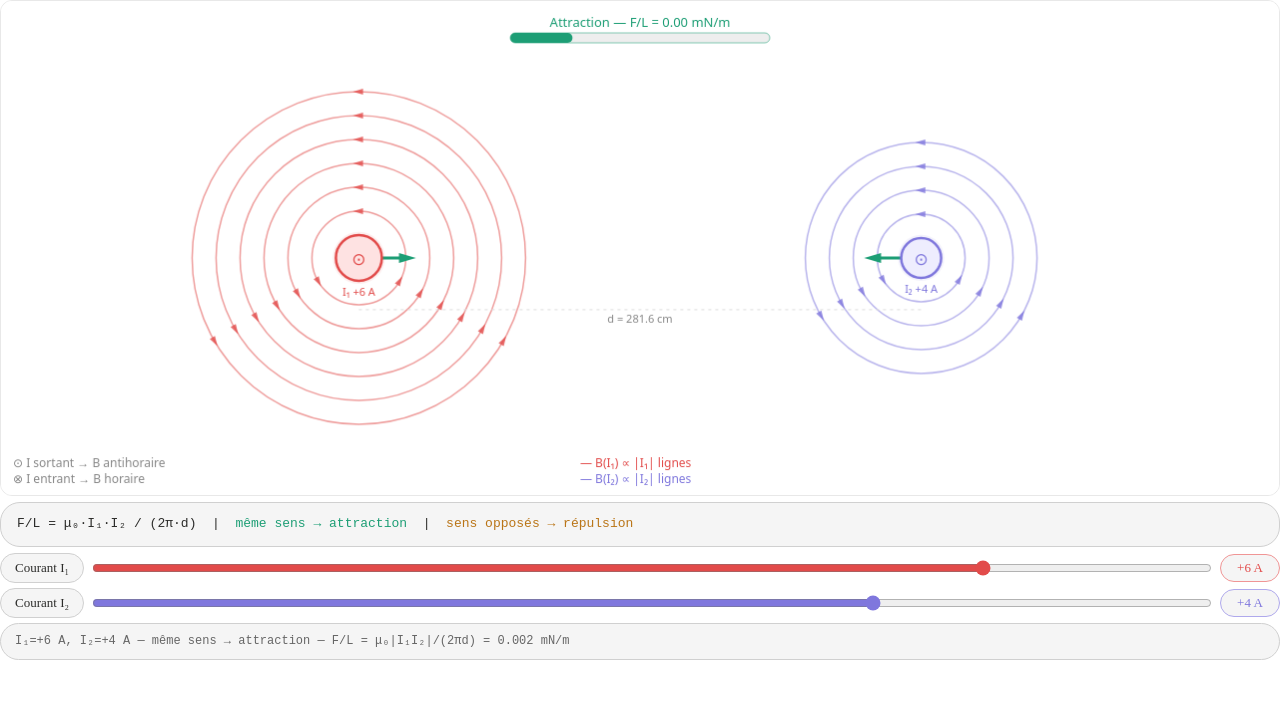
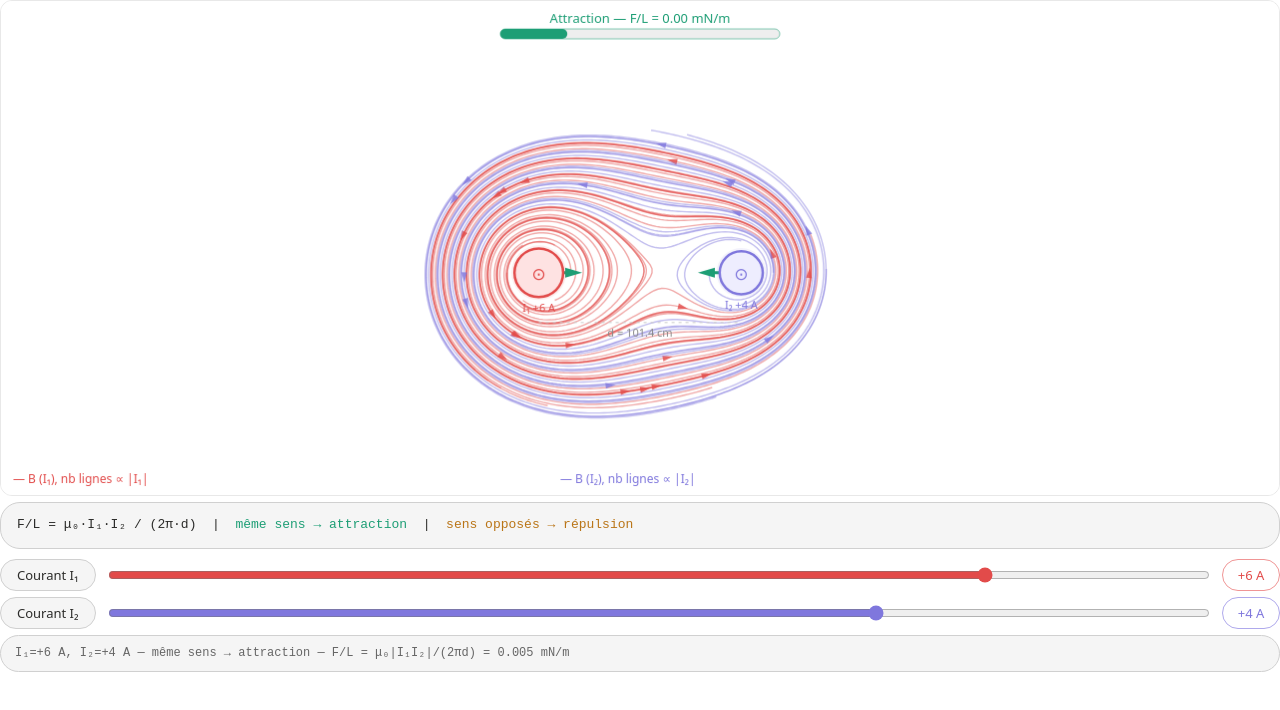
Before and after one commit to sfascienceforall-cell/forces-magn-tique-sur-fils-, a plain HTML site: page index.html in a window 1280 px wide. Drawn offline with Linux system fonts and the light colour scheme; animation ran at ten frames a second.

Commit message:
Update index.html

```diff
--- a/index.html
+++ b/index.html
@@ -1,14 +1,23 @@
-
+<!DOCTYPE html>
+<html lang="fr">
+<head>
+<meta charset="UTF-8">
+<meta name="viewport" content="width=device-width, initial-scale=1.0">
+<title>Force entre fils parallèles — corrigé</title>
 <style>
 *{box-sizing:border-box;margin:0;padding:0;}
-canvas{display:block;border-radius:12px;border:1.5px solid #e8e8e8;}
-.btn{padding:7px 16px;border-radius:20px;font-size:13px;font-weight:500;cursor:pointer;border:1.5px solid #d0d0d0;background:#fff;color:#2c2c2a;}
+body{background:#ffffff;font-family:system-ui,-apple-system,sans-serif;}
+canvas{display:block;border-radius:12px;border:1.5px solid #e8e8e8;touch-action:none;cursor:grab;}
+.btn{padding:8px 20px;border-radius:20px;font-size:13px;font-weight:500;cursor:pointer;border:1.5px solid #d0d0d0;background:#ffffff;color:#2c2c2a;}
 .btn.on{border-color:#185fa5;background:#e6f1fb;color:#185fa5;}
-.row{display:flex;align-items:center;gap:8px;margin:5px 0;flex-wrap:wrap;}
-.lbl{font-size:13px;font-weight:500;color:#2c2c2a;background:#f5f5f5;border:1.5px solid #d0d0d0;border-radius:20px;padding:6px 14px;white-space:nowrap;}
-.val{min-width:60px;text-align:center;font-size:13px;font-weight:500;background:#f5f5f5;border:1.5px solid #d0d0d0;border-radius:20px;padding:5px 10px;}
-.fml{font-size:13px;padding:9px 16px;border-radius:20px;background:#f5f5f5;border:1.5px solid #d0d0d0;color:#2c2c2a;margin:6px 0;font-family:ui-monospace,monospace;line-height:1.9;}
+.row{display:flex;align-items:center;gap:12px;margin:6px 0;flex-wrap:wrap;}
+.lbl{font-size:13px;font-weight:500;color:#2c2c2a;background:#f5f5f5;border:1.5px solid #d0d0d0;border-radius:20px;padding:6px 16px;white-space:nowrap;}
+.val{min-width:58px;text-align:center;font-size:13px;font-weight:500;background:#f5f5f5;border:1.5px solid #d0d0d0;border-radius:20px;padding:6px 10px;}
+.fml{font-size:13px;padding:10px 16px;border-radius:20px;background:#f5f5f5;border:1.5px solid #d0d0d0;color:#2c2c2a;margin:6px 0 10px;font-family:ui-monospace,monospace;line-height:1.9;display:block;width:100%;}
+#info{font-size:13px;padding:10px 16px;border-radius:20px;background:#f5f5f5;border:1.5px solid #d0d0d0;color:#2c2c2a;margin:6px 0;font-family:ui-monospace,monospace;line-height:1.8;}
 </style>
+</head>
+<body>
 
 <canvas id="cv" style="width:100%;height:62vh;min-height:340px;"></canvas>
 
@@ -17,177 +26,236 @@ canvas{display:block;border-radius:12px;border:1.5px solid #e8e8e8;}
 </div>
 <div class="row">
   <span class="lbl">Courant I₁</span>
-  <input type="range" id="i1" min="-10" max="10" value="6" step="1" style="flex:1;accent-color:#E24B4A;">
-  <span class="val" id="i1v" style="color:#E24B4A;border-color:#f09595;">+6 A</span>
+  <input type="range" id="i1" min="-10" max="10" value="6" step="1" style="flex:1;accent-color:#E24B4A;cursor:pointer;">
+  <span class="val" id="i1v" style="color:#E24B4A;border-color:#f09595;background:#fff;">+6 A</span>
 </div>
 <div class="row">
   <span class="lbl">Courant I₂</span>
-  <input type="range" id="i2" min="-10" max="10" value="4" step="1" style="flex:1;accent-color:#7F77DD;">
-  <span class="val" id="i2v" style="color:#7F77DD;border-color:#AFA9EC;">+4 A</span>
+  <input type="range" id="i2" min="-10" max="10" value="4" step="1" style="flex:1;accent-color:#7F77DD;cursor:pointer;">
+  <span class="val" id="i2v" style="color:#7F77DD;border-color:#AFA9EC;background:#fff;">+4 A</span>
 </div>
 <div id="info" style="font-size:12px;padding:7px 14px;border-radius:20px;background:#f5f5f5;border:1.5px solid #d0d0d0;color:#666;margin:4px 0;font-family:ui-monospace,monospace;line-height:1.8;"></div>
 
 <script>
-const cv=document.getElementById('cv');
-let W=0,H=0,animT=0;
-const MU0=4*Math.PI*1e-7;
+const cv = document.getElementById('cv');
+let W = 0, H = 0, animT = 0;
+const MU0 = 4 * Math.PI * 1e-7;
 
-document.getElementById('i1').addEventListener('input',function(){
-  document.getElementById('i1v').textContent=(parseFloat(this.value)>=0?'+':'')+this.value+' A';
+// Positions normalisées des fils
+const wires = [{ nx: -0.22, ny: 0 }, { nx: 0.22, ny: 0 }];
+
+document.getElementById('i1').addEventListener('input', function () {
+  document.getElementById('i1v').textContent = (parseFloat(this.value) >= 0 ? '+' : '') + this.value + ' A';
 });
-document.getElementById('i2').addEventListener('input',function(){
-  document.getElementById('i2v').textContent=(parseFloat(this.value)>=0?'+':'')+this.value+' A';
+document.getElementById('i2').addEventListener('input', function () {
+  document.getElementById('i2v').textContent = (parseFloat(this.value) >= 0 ? '+' : '') + this.value + ' A';
 });
 
-function syncSize(){
-  const r=cv.getBoundingClientRect();
-  const nW=Math.round(r.width)||700,nH=Math.round(r.height)||360;
-  if(nW!==W||nH!==H){W=nW;H=nH;cv.width=W;cv.height=H;}
+function syncSize() {
+  const r = cv.getBoundingClientRect();
+  const nW = Math.round(r.width) || 700, nH = Math.round(r.height) || 360;
+  if (nW !== W || nH !== H) { W = nW; H = nH; cv.width = W; cv.height = H; }
 }
 
-// Les deux fils sont toujours séparés dans leurs moitiés du canvas
-function getW1x(){return W*0.28;}
-function getW2x(){return W*0.72;}
-function getWy() {return H*0.52;}
+function cpx(w) { return W * 0.5 + w.nx * W * 0.36; }
+function cpy(w) { return H * 0.55 + w.ny * H * 0.3; }
 
-function arrowHead(ctx,x,y,dx,dy,size,col){
-  const l=Math.sqrt(dx*dx+dy*dy);if(l<0.001)return;
-  ctx.fillStyle=col;ctx.save();ctx.translate(x,y);ctx.rotate(Math.atan2(dy/l,dx/l));
-  ctx.beginPath();ctx.moveTo(size,0);ctx.lineTo(-size*.7,-size*.5);ctx.lineTo(-size*.7,size*.5);ctx.closePath();ctx.fill();ctx.restore();
+/**
+ * Champ B d'UN fil infini en (px, py), fil situé en (wx, wy), portant le courant I (en z).
+ *
+ * RÈGLE DE LA MAIN DROITE :
+ *   Fil dans la direction +z (courant positif sorti de la page ⊙) :
+ *   B tourne dans le sens trigonométrique (antihoraire) autour du fil.
+ *   En coordonnées 2D canvas (y vers le bas), le sens anti-horaire est :
+ *     - Au-dessus du fil (dy < 0) → B pointe vers la droite (+x)
+ *     - À droite du fil (dx > 0)  → B pointe vers le bas (+y)
+ *   Soit : B ∝ I · (dy, -dx) / r²
+ *   (et non (-dy, dx) qui serait le sens horaire)
+ *
+ *   Pour un courant négatif (⊗, rentrant dans la page), le sens s'inverse.
+ */
+function fieldBsingle(px, py, wx, wy, I) {
+  const dx = px - wx, dy = py - wy;
+  const r2 = dx * dx + dy * dy;
+  if (r2 < 25) return { Bx: 0, By: 0 };
+  // Magnitude : B = μ₀|I| / (2π r), normalisée pour le tracé
+  const B = MU0 * Math.abs(I) / (2 * Math.PI * Math.sqrt(r2) * 0.005);
+  const sign = I > 0 ? 1 : -1;
+  const r = Math.sqrt(r2);
+  // Vecteur tangentiel anti-horaire en coord. canvas : (dy, -dx) / r
+  // ⚠️  EN CANVAS y est VERS LE BAS, donc "anti-horaire visuel" = (dy, -dx)
+  //     Ce qui correspond bien à la règle de la main droite pour I > 0 (⊙)
+  return { Bx: sign * B * (dy / r), By: sign * B * (-dx / r) };
 }
 
-// Cercle analytique exact avec flèches dans le bon sens
-// I > 0 (⊙) → B antihoraire visuel → tangente = (+sinθ, −cosθ)
-// I < 0 (⊗) → B horaire visuel     → tangente = (−sinθ, +cosθ)
-// Rayon max clampé pour ne pas dépasser la moitié du canvas (ne pas envahir l'autre fil)
-function drawCircleLine(ctx,cx,cy,r,I,col,maxR){
-  if(r<4||I===0)return;
-  // Clipper le rayon pour ne pas dépasser maxR
-  const rDraw=Math.min(r,maxR);
-  const sens=I>0?1:-1;
+// Champ total des deux fils
+function totalField(px, py, I1, I2) {
+  const { Bx: b1x, By: b1y } = fieldBsingle(px, py, cpx(wires[0]), cpy(wires[0]), I1);
+  const { Bx: b2x, By: b2y } = fieldBsingle(px, py, cpx(wires[1]), cpy(wires[1]), I2);
+  return { Bx: b1x + b2x, By: b1y + b2y };
+}
 
-  ctx.beginPath();
-  ctx.arc(cx,cy,rDraw,0,Math.PI*2);
-  ctx.strokeStyle=col+'88';ctx.lineWidth=1.5;ctx.stroke();
+function arrowHead(ctx, x, y, dx, dy, size, col) {
+  const l = Math.sqrt(dx * dx + dy * dy); if (l < 0.001) return;
+  ctx.fillStyle = col; ctx.save(); ctx.translate(x, y);
+  ctx.rotate(Math.atan2(dy / l, dx / l));
+  ctx.beginPath(); ctx.moveTo(size, 0); ctx.lineTo(-size * .7, -size * .5); ctx.lineTo(-size * .7, size * .5);
+  ctx.closePath(); ctx.fill(); ctx.restore();
+}
 
-  // 3 flèches réparties à 0°, 120°, 240° + offset π/6
-  const nArrows=3;
-  for(let k=0;k<nArrows;k++){
-    const ang=k*2*Math.PI/nArrows+Math.PI/6;
-    const ax=cx+rDraw*Math.cos(ang);
-    const ay=cy+rDraw*Math.sin(ang);
-    const tx= sens*Math.sin(ang);
-    const ty=-sens*Math.cos(ang);
-    arrowHead(ctx,ax,ay,tx,ty,6,col+'cc');
+/**
+ * Trace une ligne de champ depuis le point de départ (sx, sy)
+ * en suivant le champ TOTAL (intégration Euler).
+ * Le sens de parcours est celui du champ B au point de départ.
+ */
+function traceLine(ctx, sx, sy, col, I1, I2) {
+  let x = sx, y = sy;
+  const ox = x, oy = y;
+  ctx.beginPath(); ctx.moveTo(x, y);
+  ctx.strokeStyle = col + '77'; ctx.lineWidth = 1.4;
+  const pts = [{ x, y }];
+  for (let s = 0; s < 1200; s++) {
+    const { Bx, By } = totalField(x, y, I1, I2);
+    const Bn = Math.sqrt(Bx * Bx + By * By); if (Bn < 1e-12) break;
+    const step = 4;
+    x += step * Bx / Bn;
+    y += step * By / Bn;
+    if (x < -10 || x > W + 10 || y < -10 || y > H + 10) break;
+    ctx.lineTo(x, y);
+    pts.push({ x, y, dx: step * Bx / Bn, dy: step * By / Bn });
+    if (s > 80 && Math.sqrt((x - ox) ** 2 + (y - oy) ** 2) < 8) break;
+  }
+  ctx.stroke();
+  for (const frac of [0.25, 0.55, 0.82]) {
+    const idx = Math.floor(frac * pts.length);
+    if (!pts[idx] || !pts[idx].dx) continue;
+    arrowHead(ctx, pts[idx].x, pts[idx].y, pts[idx].dx, pts[idx].dy, 6, col + 'cc');
   }
 }
 
-function draw(){
-  syncSize();animT+=0.02;
-  const I1=parseFloat(document.getElementById('i1').value);
-  const I2=parseFloat(document.getElementById('i2').value);
-  const ctx=cv.getContext('2d');
-  ctx.fillStyle='#fff';ctx.fillRect(0,0,W,H);
+let I1 = 6, I2 = 4;
 
-  const w1x=getW1x(),w2x=getW2x(),wy=getWy();
+function draw() {
+  syncSize(); animT += 0.02;
+  I1 = parseFloat(document.getElementById('i1').value);
+  I2 = parseFloat(document.getElementById('i2').value);
 
-  // Rayon de base du fil (visuel)
-  const r1base=14+Math.abs(I1)*1.5;
-  const r2base=14+Math.abs(I2)*1.5;
+  const ctx = cv.getContext('2d');
+  ctx.fillStyle = '#fff'; ctx.fillRect(0, 0, W, H);
 
-  // Nombre de cercles = |I| (max 10)
-  const nL1=Math.min(10,Math.max(0,Math.round(Math.abs(I1))));
-  const nL2=Math.min(10,Math.max(0,Math.round(Math.abs(I2))));
+  const cx1 = cpx(wires[0]), cy1 = cpy(wires[0]);
+  const cx2 = cpx(wires[1]), cy2 = cpy(wires[1]);
 
-  // Espacement régulier entre les cercles : 24px entre chaque
-  const spacing=24;
+  /**
+   * DENSITÉ DE LIGNES : nL lignes réparties UNIFORMÉMENT sur 360° autour du fil.
+   * On utilise nL = min(10, |I|), avec des angles uniformément espacés.
+   * Les rayons de départ sont fixes (assez proches du fil pour rester dans la zone).
+   *
+   * Pourquoi angles uniformément répartis ?
+   *   → Une densité de lignes uniforme en angle représente correctement
+   *     un champ isotrope autour d'un fil infini (B ne dépend que de r).
+   */
+  const nL1 = Math.min(10, Math.max(0, Math.round(Math.abs(I1))));
+  const nL2 = Math.min(10, Math.max(0, Math.round(Math.abs(I2))));
 
-  // Rayon max = distance jusqu'au bord de la moitié du canvas attribuée à ce fil
-  // Pour fil 1 : droit → jusqu'à (w1x+w2x)/2, gauche → jusqu'à w1x
-  const midX=(w1x+w2x)/2;
-  const maxR1=Math.min(midX-w1x-4, w1x-4, H*0.44); // limité au demi-espace et au canvas
-  const maxR2=Math.min(w2x-midX-4, W-w2x-4, H*0.44);
+  // Rayon de départ unique (relativement proche du fil)
+  const startR = 32;
 
-  // Cercles fil 1
-  for(let li=0;li<nL1;li++){
-    const r=r1base+spacing*(li+1);
-    drawCircleLine(ctx,w1x,wy,r,I1,'#E24B4A',maxR1);
+  // Lignes fil 1 — nL1 lignes à angles équirépartis
+  for (let li = 0; li < nL1; li++) {
+    const angle = (2 * Math.PI * li) / nL1;
+    const sx = cx1 + startR * Math.cos(angle);
+    const sy = cy1 + startR * Math.sin(angle);
+    traceLine(ctx, sx, sy, '#E24B4A', I1, I2);
   }
 
-  // Cercles fil 2
-  for(let li=0;li<nL2;li++){
-    const r=r2base+spacing*(li+1);
-    drawCircleLine(ctx,w2x,wy,r,I2,'#7F77DD',maxR2);
+  // Lignes fil 2 — nL2 lignes à angles équirépartis
+  for (let li = 0; li < nL2; li++) {
+    const angle = (2 * Math.PI * li) / nL2;
+    const sx = cx2 + startR * Math.cos(angle);
+    const sy = cy2 + startR * Math.sin(angle);
+    traceLine(ctx, sx, sy, '#7F77DD', I1, I2);
   }
 
+  // Distance entre fils
+  const dx = cx2 - cx1, dy = cy2 - cy1;
+  const d = Math.sqrt(dx * dx + dy * dy);
+  const dM = d * 0.005; // en mètres (1 pixel = 0.005 m)
+
   // Force par unité de longueur
-  const d=Math.abs(w2x-w1x);
-  const dM=d*0.005;
-  const FperL=(I1!==0&&I2!==0)?MU0*Math.abs(I1*I2)/(2*Math.PI*dM):0;
-  const attract=I1*I2>0;
-  const arrowCol=attract?'#1D9E75':'#BA7517';
-  const maxF=MU0*100/(2*Math.PI*dM);
-  const ratio=Math.min(FperL/(maxF||1),1);
-  const arrowLen=ratio*(midX-w1x)*0.55+10;
+  const FperL = (I1 !== 0 && I2 !== 0) ? MU0 * Math.abs(I1 * I2) / (2 * Math.PI * dM) : 0;
+  const attract = I1 * I2 > 0;
+  const arrowCol = attract ? '#1D9E75' : '#BA7517';
+  const maxF = MU0 * 100 / (2 * Math.PI * dM);
+  const ratio = Math.min(FperL / maxF, 1);
+  const arrowLen = ratio * Math.min(W, H) * 0.18 + 12;
 
-  // Flèches de force
-  if(FperL>0){
-    const s1=attract?1:-1,s2=attract?-1:1;
-    ctx.strokeStyle=arrowCol;ctx.lineWidth=3;
-    ctx.beginPath();ctx.moveTo(w1x,wy);ctx.lineTo(w1x+s1*arrowLen,wy);ctx.stroke();
-    arrowHead(ctx,w1x+s1*arrowLen,wy,s1,0,10,arrowCol);
-    ctx.beginPath();ctx.moveTo(w2x,wy);ctx.lineTo(w2x+s2*arrowLen,wy);ctx.stroke();
-    arrowHead(ctx,w2x+s2*arrowLen,wy,s2,0,10,arrowCol);
+  // Flèches de force sur les fils
+  if (FperL > 0 && d > 0) {
+    const ux = (cx2 - cx1) / d, uy = (cy2 - cy1) / d;
+    const s1 = attract ? 1 : -1, s2 = attract ? -1 : 1;
+    ctx.strokeStyle = arrowCol; ctx.lineWidth = 3;
+    ctx.beginPath(); ctx.moveTo(cx1, cy1); ctx.lineTo(cx1 + ux * s1 * arrowLen, cy1 + uy * s1 * arrowLen); ctx.stroke();
+    arrowHead(ctx, cx1 + ux * s1 * arrowLen, cy1 + uy * s1 * arrowLen, ux * s1, uy * s1, 10, arrowCol);
+    ctx.beginPath(); ctx.moveTo(cx2, cy2); ctx.lineTo(cx2 + ux * s2 * arrowLen, cy2 + uy * s2 * arrowLen); ctx.stroke();
+    arrowHead(ctx, cx2 + ux * s2 * arrowLen, cy2 + uy * s2 * arrowLen, ux * s2, uy * s2, 10, arrowCol);
   }
 
-  // Barre force centrée en haut
-  const barTotalW=Math.min(W*0.5,260);
-  const barY=32,barX=W/2-barTotalW/2;
-  const barFill=barTotalW*ratio;
-  ctx.fillStyle='#eee';ctx.beginPath();ctx.roundRect(barX,barY,barTotalW,10,5);ctx.fill();
-  if(barFill>0){ctx.fillStyle=arrowCol;ctx.beginPath();ctx.roundRect(barX,barY,barFill,10,5);ctx.fill();}
-  ctx.strokeStyle=arrowCol+'88';ctx.lineWidth=1;ctx.beginPath();ctx.roundRect(barX,barY,barTotalW,10,5);ctx.stroke();
-  ctx.font='500 13px system-ui';ctx.textAlign='center';ctx.fillStyle=arrowCol;
-  ctx.fillText((attract?'Attraction':'Répulsion')+' — F/L = '+(FperL*1000).toFixed(2)+' mN/m',W/2,barY-6);
+  // Barre d'intensité force
+  const barTotalW = Math.min(W * 0.55, 280);
+  const barH = 10;
+  const barX = W / 2 - barTotalW / 2;
+  const barY = 28;
+  const barFill = barTotalW * ratio;
 
-  // Distance
-  ctx.strokeStyle='#ddd';ctx.lineWidth=1;ctx.setLineDash([3,4]);
-  ctx.beginPath();ctx.moveTo(w1x,wy+52);ctx.lineTo(w2x,wy+52);ctx.stroke();ctx.setLineDash([]);
-  ctx.font='11px system-ui';ctx.textAlign='center';ctx.fillStyle='#888';
-  ctx.fillText('d = '+(dM*100).toFixed(1)+' cm',(w1x+w2x)/2,wy+65);
+  ctx.fillStyle = '#eee'; ctx.beginPath(); ctx.roundRect(barX, barY, barTotalW, barH, 5); ctx.fill();
+  if (barFill > 0) {
+    ctx.fillStyle = arrowCol; ctx.beginPath(); ctx.roundRect(barX, barY, barFill, barH, 5); ctx.fill();
+  }
+  ctx.strokeStyle = arrowCol + '88'; ctx.lineWidth = 1; ctx.beginPath(); ctx.roundRect(barX, barY, barTotalW, barH, 5); ctx.stroke();
+
+  ctx.font = '500 13px system-ui'; ctx.textAlign = 'center'; ctx.fillStyle = arrowCol;
+  ctx.fillText((attract ? 'Attraction' : 'Répulsion') + ' — F/L = ' + (FperL * 1000).toFixed(2) + ' mN/m', W / 2, barY - 6);
+
+  // Distance label
+  ctx.strokeStyle = '#ccc'; ctx.lineWidth = 1; ctx.setLineDash([3, 4]);
+  ctx.beginPath(); ctx.moveTo(cx1, cy1 + 50); ctx.lineTo(cx2, cy2 + 50); ctx.stroke(); ctx.setLineDash([]);
+  ctx.font = '11px system-ui'; ctx.textAlign = 'center'; ctx.fillStyle = '#888';
+  ctx.fillText('d = ' + (dM * 100).toFixed(1) + ' cm', (cx1 + cx2) / 2, (cy1 + cy2) / 2 + 64);
 
   // Fils
-  const wData=[
-    {I:I1,cx:w1x,col:'#E24B4A',bg:'#fee2e2',lbl:'I₁'},
-    {I:I2,cx:w2x,col:'#7F77DD',bg:'#EEEDFE',lbl:'I₂'}
+  const wData = [
+    { I: I1, cx: cx1, cy: cy1, col: '#E24B4A', bg: '#fee2e2', lbl: 'I₁' },
+    { I: I2, cx: cx2, cy: cy2, col: '#7F77DD', bg: '#EEEDFE', lbl: 'I₂' }
   ];
-  for(const w of wData){
-    const wr=14+Math.abs(w.I)*1.5;
-    ctx.beginPath();ctx.arc(w.cx,wy,wr+3+Math.sin(animT*3)*1.2,0,Math.PI*2);
-    ctx.fillStyle=w.col+'18';ctx.fill();
-    ctx.beginPath();ctx.arc(w.cx,wy,wr,0,Math.PI*2);
-    ctx.fillStyle=w.bg;ctx.fill();
-    ctx.strokeStyle=w.col;ctx.lineWidth=2.5;ctx.stroke();
-    ctx.fillStyle=w.col;ctx.font='500 17px system-ui';ctx.textAlign='center';
-    ctx.fillText(w.I===0?'0':w.I>0?'⊙':'⊗',w.cx,wy+7);
-    ctx.font='500 11px system-ui';
-    ctx.fillText(w.lbl+' '+(w.I>=0?'+':'')+w.I+' A',w.cx,wy+wr+15);
+  for (const w of wData) {
+    const r2 = 16 + Math.abs(w.I) * 1.4;
+    ctx.beginPath(); ctx.arc(w.cx, w.cy, r2 + 3 + Math.sin(animT * 3) * 1.2, 0, Math.PI * 2);
+    ctx.fillStyle = w.col + '18'; ctx.fill();
+    ctx.beginPath(); ctx.arc(w.cx, w.cy, r2, 0, Math.PI * 2);
+    ctx.fillStyle = w.bg; ctx.fill();
+    ctx.strokeStyle = w.col; ctx.lineWidth = 2.5; ctx.stroke();
+    ctx.fillStyle = w.col; ctx.font = '500 17px system-ui'; ctx.textAlign = 'center';
+    ctx.fillText(w.I === 0 ? '0' : w.I > 0 ? '⊙' : '⊗', w.cx, w.cy + 7);
+    ctx.font = '500 11px system-ui';
+    ctx.fillText(w.lbl + ' ' + (w.I >= 0 ? '+' : '') + w.I + ' A', w.cx, w.cy + r2 + 15);
   }
 
   // Légende bas
-  ctx.font='12px system-ui';ctx.textAlign='left';
-  ctx.fillStyle='#888';
-  ctx.fillText('⊙ I sortant → B antihoraire',12,H-28);
-  ctx.fillText('⊗ I entrant → B horaire',12,H-12);
-  ctx.fillStyle='#E24B4A';ctx.fillText('— B(I₁) ∝ |I₁| lignes',W/2-60,H-28);
-  ctx.fillStyle='#7F77DD';ctx.fillText('— B(I₂) ∝ |I₂| lignes',W/2-60,H-12);
+  const legY = H - 12;
+  ctx.font = '12px system-ui'; ctx.textAlign = 'left';
+  ctx.fillStyle = '#E24B4A'; ctx.fillText('— B (I₁), nb lignes ∝ |I₁|', 12, legY);
+  ctx.fillStyle = '#7F77DD'; ctx.fillText('— B (I₂), nb lignes ∝ |I₂|', W / 2 - 80, legY);
 
-  const sens=I1*I2>0?'même sens → attraction':'sens opposés → répulsion';
-  document.getElementById('info').textContent=
-    `I₁=${I1>=0?'+':''}${I1} A, I₂=${I2>=0?'+':''}${I2} A — ${sens} — F/L = μ₀|I₁I₂|/(2πd) = ${(FperL*1000).toFixed(3)} mN/m`;
+  // Info bas
+  const sign = I1 * I2 > 0 ? 'même sens → attraction' : 'sens opposés → répulsion';
+  document.getElementById('info').textContent =
+    `I₁=${I1 >= 0 ? '+' : ''}${I1} A, I₂=${I2 >= 0 ? '+' : ''}${I2} A — ${sign} — F/L = μ₀|I₁I₂|/(2πd) = ${(FperL * 1000).toFixed(3)} mN/m`;
 
   requestAnimationFrame(draw);
 }
 
 draw();
 </script>
+</body>
+</html>
```
